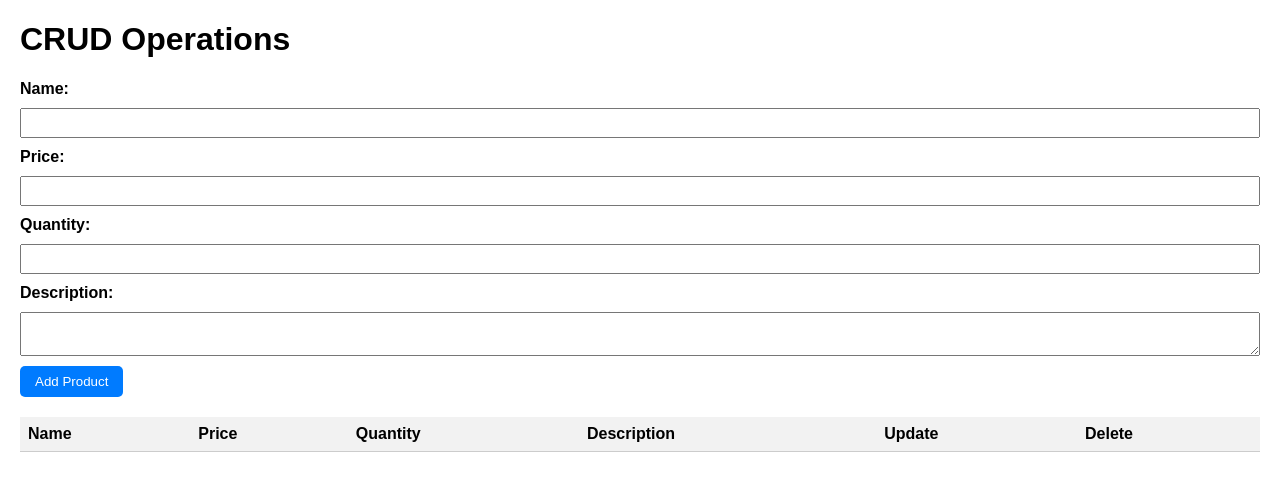
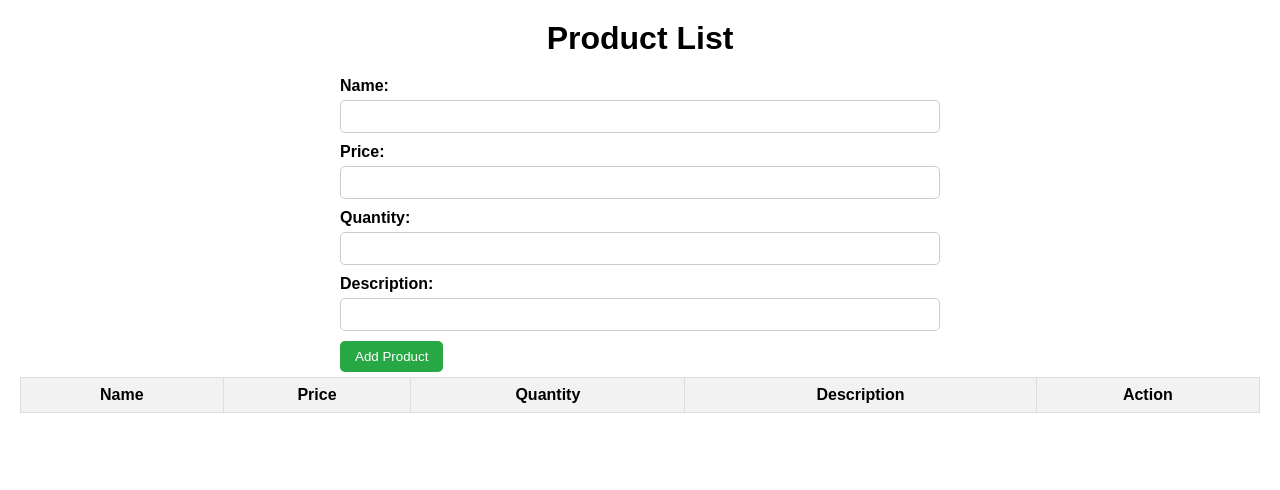
Before and after one commit to wasif-web/crudoperations, a website: page index.html in a window 1280 px wide. Drawn offline with nearby package versions, Linux system fonts and the light colour scheme; no server answers.

Commit message:
Update index.html

```diff
--- a/index.html
+++ b/index.html
@@ -1,3 +1,4 @@
+</head>
 <!DOCTYPE html>
 <html lang="en">
 <head>
@@ -10,38 +11,9 @@ body {
           margin: 20px;
         }
 
-form {
+        h1 {
+          text-align: center;
           margin-bottom: 20px;
-  display: flex;
-  flex-wrap: wrap;
-  gap: 10px;
-}
-
-label,
-input,
-textarea,
-button {
-  display: block;
-}
-
-label {
-  font-weight: bold;
-}
-
-input,
-textarea {
-  width: 100%;
-  padding: 5px;
-  font-size: 14px;
-}
-
-button {
-  padding: 8px 15px;
-  background-color: #007bff;
-  color: #fff;
-  border: none;
-  border-radius: 5px;
-  cursor: pointer;
         }
 
         table {
@@ -49,31 +21,64 @@ table {
           border-collapse: collapse;
         }
 
-th,
-td {
+        th, td {
+          border: 1px solid #ddd;
           padding: 8px;
           text-align: left;
-  border-bottom: 1px solid #ccc;
+          text-align: center;
         }
 
         th {
           background-color: #f2f2f2;
         }
 
-tbody tr:hover {
+        tr:nth-child(even) {
           background-color: #f2f2f2;
         }
 
-td:nth-child(5),
-td:nth-child(6) {
-  text-align: right;
+        form {
+          display: flex;
+          flex-wrap: wrap;
+          max-width: 600px;
+          margin: 0 auto;
         }
 
+        label {
+          width: 100%;
+          margin-bottom: 5px;
+          font-weight: bold;
+        }
+
+        input {
+          width: 100%;
+          padding: 8px;
+          margin-bottom: 10px;
+          border: 1px solid #ccc;
+          border-radius: 5px;
+        }
+
+        button {
+          padding: 8px 15px;
+          background-color: #007BFF;
+          color: #fff;
+          border: none;
+          border-radius: 5px;
+          cursor: pointer;
+        }
+
+        button[type="submit"] {
+          background-color: #28A745;
+          margin-bottom: 5px;
+          text-align: center;
+        }
+
+        button[type="submit"], .delete-button {
+          margin-right: 5px;
+        }
       </style>
 </head>
 <body>
-  <h1>CRUD Operations</h1>
-
+  <h1>Product List</h1>
   <form id="itemForm">
     <label for="itemName">Name:</label>
     <input type="text" id="itemName" required>
@@ -82,10 +87,9 @@ td:nth-child(6) {
     <label for="itemQuantity">Quantity:</label>
     <input type="number" id="itemQuantity" required>
     <label for="itemDescription">Description:</label>
-  <textarea id="itemDescription" required></textarea>
-  <button type="submit" id="button">Add Product</button>
+    <input type="text" id="itemDescription" required>
+    <button type="submit">Add Product</button>
   </form>
-
   <table>
     <thead>
       <tr>
@@ -93,13 +97,12 @@ td:nth-child(6) {
         <th>Price</th>
         <th>Quantity</th>
         <th>Description</th>
-      <th>Update</th>
-      <th>Delete</th>
+        <th>Action</th>
       </tr>
     </thead>
-  <tbody id="tableBody">
-  </tbody>
+    <tbody id="tableBody"></tbody>
   </table>
+
   <script src="https://unpkg.com/axios/dist/axios.min.js"></script>
       <script src="script.mjs"></script>
 </body>
```
Lines whose indentation alone changed are shown as unchanged.
